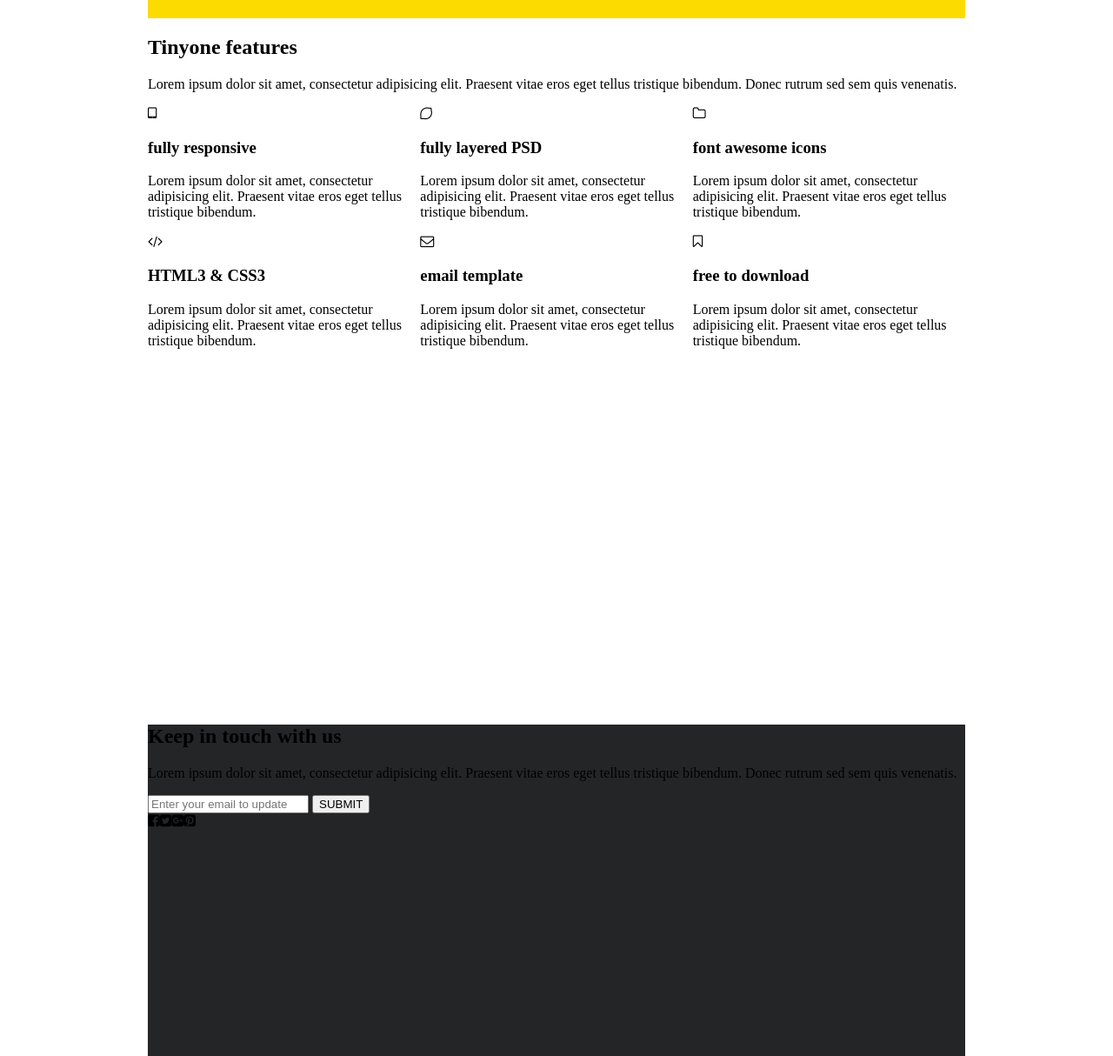
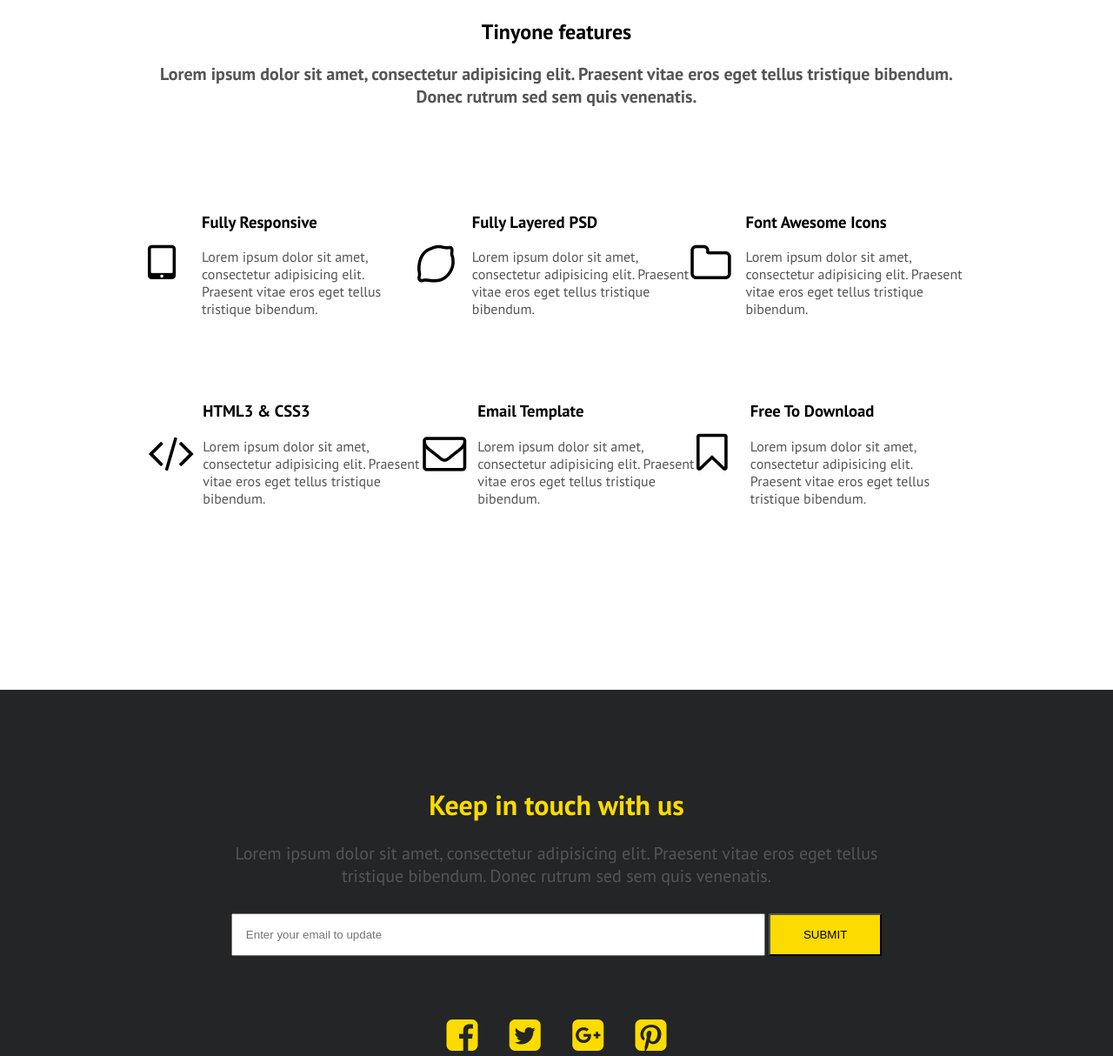
Before and after one commit to Rostazore/ExerciceMaquette1, a plain HTML site: page web/index.html in a window 1280 px wide. Shown: the part 820-2034 px from the top of the page at 87% size. Drawn offline with Linux system fonts and the light colour scheme.

Commit message:
Complet
Réalisation complète du fichier index.html

```diff
--- a/web/index.html
+++ b/web/index.html
@@ -2,124 +2,126 @@
 <html>
   <head>
     <meta charset="utf-8">
+    <link href="https://fonts.googleapis.com/css?family=PT+Sans:400,700&amp;subset=latin-ext" rel="stylesheet">
     <link rel="stylesheet" href="style/font-awesome.min.css">
     <link rel="stylesheet" href="style/style.css">
     <title>Tinyone</title>
   </head>
   <body>
+    <header>
       <div class="page">
-      <header>
         <div class="nav-bar">
           <div class="logo">
             <img src="images/Logo.png" alt="Logo Tinyone">
           </div>
           <nav>
-            <ul>
+            <ul class="menu">
               <li><a href="#">features</a></li>
               <li><a href="#">support</a></li>
               <li><a href="#">blog</a></li>
             </ul>
           </nav>
         </div>
-        <div class="ligne">
+			<div class="presentation ligne">
 				<div class="sujet .col-50">
-            <h1>inspire your inspiration</h1>
-            <p>simple to use for your app, products showcase and your inspiration</p>
-            <p>Lorem ipsum dolor sit amet, consectetur adipisicing elit. Praesent vitae eros eget tellus tristique bibendum. Donec rutrum sed sem quis venenatis. Proin viverra risus a eros volutpat tempor. In quis arcu et eros porta loboris sit.</p>
-            <img src="images/store-buttons.png" alt="Store buttons">
+					<h1>Inspire your inspiration</h1>
+					<h2>Simple to use for your app, products<br>showcase and your inspiration</h2>
+					<p>Lorem ipsum dolor sit amet, consectetur adipisicing elit.<br>Praesent vitae eros eget tellus tristique bibendum. Donec<br>utrum sed sem quis venenatis. Proin viverra risus a eros<br>volutpat tempor. In quis arcu et eros porta loboris sit.</p>
+					<img class="store" src="images/store-buttons.png" alt="Store buttons">
 				</div>
-          <img class=".col-50" src="images/iPad-Mini-White-facing.png" alt="Sujet">
+				<img class=".col-50 ipad" src="images/iPad-Mini-White-facing.png" alt="IPad">
+			</div>
 		</div>
     </header>
       <section>
+        <div class="page">
           <div class="features-titre">
-          <h2>Tinyone features</h2>
-          <p>Lorem ipsum dolor sit amet, consectetur adipisicing elit. Praesent vitae eros eget tellus tristique bibendum. Donec rutrum sed sem quis venenatis.</p>
+            <h1>Tinyone features</h1>
+            <h2>Lorem ipsum dolor sit amet, consectetur adipisicing elit. Praesent vitae eros eget tellus tristique bibendum. Donec rutrum sed sem quis venenatis.</h2>
           </div>
           <div class="articles">
             <div class="ligne">
-            <article class="resume">
-              <span class="icone"></span>
-              <span>
-                <div class="texte">
-                  <i class="fa fa-tablet" aria-hidden="true"></i>
+              <article class="resume ligne">
+                <i class="fa fa-tablet col-20" aria-hidden="true"></i>
+                <div class="texte col-80">
                   <h3>fully responsive</h3>
                   <p>Lorem ipsum dolor sit amet, consectetur adipisicing elit. Praesent vitae eros eget tellus tristique bibendum.</p>
                 </div>
-              </span>
               </article>
-            <article class="resume">
-              <span class="icone"></span>
-              <span>
-                <div class="texte">
-                  <i class="fa fa-lemon-o" aria-hidden="true"></i>
+              <article class="resume ligne">
+                <i class="fa fa-lemon-o col-20" aria-hidden="true"></i>
+                <div class="texte col-80">
                   <h3>fully layered PSD</h3>
                   <p>Lorem ipsum dolor sit amet, consectetur adipisicing elit. Praesent vitae eros eget tellus tristique bibendum.</p>
                 </div>
-              </span>
               </article>
-            <article class="resume">
-              <span class="icone"></span>
-              <span>
-                <div class="texte">
-                  <i class="fa fa-folder-o" aria-hidden="true"></i>
+              <article class="resume ligne">
+                <i class="fa fa-folder-o col-20" aria-hidden="true"></i>
+                <div class="texte col-80">
                   <h3>font awesome icons</h3>
                   <p>Lorem ipsum dolor sit amet, consectetur adipisicing elit. Praesent vitae eros eget tellus tristique bibendum.</p>
                 </div>
-              </span>
               </article>
             </div>
             <div class="ligne">
-            <article class="resume">
-              <span class="icone"></span>
-              <span>
-                <div class="texte">
-                  <i class="fa fa-code" aria-hidden="true"></i>
+              <article class="resume ligne">
+                <i class="fa fa-code col-20" aria-hidden="true"></i>
+                <div class="texte col-80">
                   <h3>HTML3 & CSS3</h3>
                   <p>Lorem ipsum dolor sit amet, consectetur adipisicing elit. Praesent vitae eros eget tellus tristique bibendum.</p>
                 </div>
-              </span>
               </article>
-            <article class="resume">
-              <span class="icone"></span>
-              <span>
-                <div class="texte">
-                  <i class="fa fa-envelope-o" aria-hidden="true"></i>
+              <article class="resume ligne">
+                <i class="fa fa-envelope-o col-20" aria-hidden="true"></i>
+                <div class="texte col-80">
                   <h3>email template</h3>
                   <p>Lorem ipsum dolor sit amet, consectetur adipisicing elit. Praesent vitae eros eget tellus tristique bibendum.</p>
                 </div>
-              </span>
               </article>
-            <article class="resume">
-              <span class="icone"></span>
-              <span>
-                <div class="texte">
-                  <i class="fa fa-bookmark-o" aria-hidden="true"></i>
+              <article class="resume ligne">
+                <i class="fa fa-bookmark-o col-20" aria-hidden="true"></i>
+                <div class="texte col-80">
                   <h3>free to download</h3>
                   <p>Lorem ipsum dolor sit amet, consectetur adipisicing elit. Praesent vitae eros eget tellus tristique bibendum.</p>
                 </div>
-              </span>
               </article>
+            </div>
           </div>
         </div>
       </section>
       <footer>
+        <div class="page">
           <div class="contact">
-          <h2>Keep in touch with us</h2>
-          <p>Lorem ipsum dolor sit amet, consectetur adipisicing elit. Praesent vitae eros eget tellus tristique bibendum. Donec rutrum sed sem quis venenatis.</p>
+            <h1>Keep in touch with us</h1>
+            <h2>Lorem ipsum dolor sit amet, consectetur adipisicing elit. Praesent vitae eros eget tellus<br>tristique bibendum. Donec rutrum sed sem quis venenatis.</h2>
             <form class="email" action="mailto:tinyone@tinyon.com" method="get">
               <input type="text" name="email" value="" placeholder="Enter your email to update">
               <input type="submit" value="SUBMIT">
             </form>
-          <div class="ligne">
-            <i class="fa fa-facebook-square" aria-hidden="true"></i>
-            <i class="fa fa-twitter-square" aria-hidden="true"></i>
-            <i class="fa fa-google-plus-square" aria-hidden="true"></i>
-            <i class="fa fa-pinterest-square" aria-hidden="true"></i>
+            <div class="reseaux">
+              <a href="#"><i class="fa fa-facebook-square" aria-hidden="true"></i></a>
+              <a href="#"><i class="fa fa-twitter-square" aria-hidden="true"></i></a>
+              <a href="#"><i class="fa fa-google-plus-square" aria-hidden="true"></i></a>
+              <a href="#"><i class="fa fa-pinterest-square" aria-hidden="true"></i></a>
             </div>
           </div>
-        <div class="infos">
-
+          <div class="infos ligne">
+            <div class="">
+              HALOVIETNAM LTD<br>66, Dang Van ngu, Dong Da<br>Hanoi, Vietnam<br>contact@halovietnam.com<br>+844 35149182
+            </div>
+            <div class="">
+              Examples<br>Shop<br>Licence
+            </div>
+            <div class="">
+              Contact<br>About<br>Privacy<br>Terms
+            </div>
+            <div class="">
+              Download<br>Support<br>Documents
+            </div>
+            <div class="">
+              Media<br>Blog<br>Forums
+            </div>
+          </div>
         </div>
       </footer>
     </div>
--- a/web/style/style.css
+++ b/web/style/style.css
@@ -1,10 +1,10 @@
 /* style.css */
 body {
   margin: 0;
-
+  font-family: 'PT Sans', sans-serif;
 }
 
-.page {
+div.page {
   width: 940px;
   margin: auto;
 }
@@ -12,8 +12,15 @@ body {
 .ligne {
   display: flex;
   flex-direction: row;
+  align-items: center;
+  justify-content: space-between;
+  margin: 0;
+  padding: 0;
 }
 
+.col-20 {
+  width: 20%;
+}
 .col-25 {
   width: 25%;
 }
@@ -23,16 +30,19 @@ body {
 .col-50 {
   width: 50%;
 }
+.col-80 {
+  width: 80%;
+}
 
-div.page {
-  margin: auto;
-  width: 940px;
+p {
+	font-size: 16px;
+  color: #555555;
 }
 
 /* Header. */
 header {
   height: 741px;
-  padding: 50px 0;
+  padding:0 0;
   background-color: #fcdb00;
 }
 /* Barre de navigation. */
@@ -40,16 +50,78 @@ div.nav-bar {
   display: flex;
   flex-direction: row;
   justify-content: space-between;
+  align-items: center;
+  padding-top: 50px;
+}
+ul.menu {
+  list-style-type: none;
+}
+ul.menu li {
+  display: inline;
+  margin-left: 60px;
+}
+ul.menu li a {
+  text-decoration: none;
+  text-transform: capitalize;
+  color: #010101;
+  font-size: 22px;
+  font-weight: bold;
 }
 /* Barre pour la présentation. */
-div.p-bar {
-  display: flex;
-  flex-direction: row;
+.presentation {
+  margin-top: 50px;
+}
+.sujet {
+  width: 400px;
+  margin-right: 160px;
+  margin-left: 10px;
+}
+/*.sujet h1*/ {
+  font-weight: bold;
+  font-size: 32px;
+}
+/*.sujet*/ h2 {
+  font-size: 20px;
+  color: #555555;
+}
+.sujet img.store {
+  margin-top: 35px;
+}
+.ipad {
+  margin-top: 0px;
+  margin-right: 50px;
+
 }
 
 /* Section. */
 section {
   height: 772px;
+}
+.features-titre {
+  margin-top: 100px;
+  text-align: center;
+}
+.articles {
+  margin-top: 70px;
+}
+.articles .ligne {
+  margin-top: 30px;
+}
+.resume .ligne  {
+  /*justify-content: flex-start;*/
+  /*align-content: flex-start;*/
+}
+.resume i {
+  margin-top: 0;
+  padding-top: 0;
+  font-size: 50px;
+  vertical-align: top;
+}
+.texte {
+
+}
+.texte h3 {
+  text-transform: capitalize;
 }
 
 /* Footer. */
@@ -57,3 +129,43 @@ footer {
   height: 767px;
   background-color: #232527;
 }
+.contact {
+  padding-top: 90px;
+  text-align: center;
+}
+.contact h1 {
+  color: #fcdb00;
+}
+.contact h2 {
+  font-weight: normal;
+}
+.contact form {
+  margin-top: 30px;
+}
+.contact form input {
+  padding: 15px 15px;
+}
+.contact form input[type="text"] {
+  width: 580px;
+  color: #555555;
+}
+.contact form input[type="submit"] {
+  width: 130px;
+  border-radius: 2px;
+  background-color: #fcdb00;
+  box-shadow: none;
+}
+.reseaux {
+  margin-top: 70px;
+}
+.reseaux i {
+  margin: 0;
+  padding: 0 16px;
+  font-size: 42px;
+  color: #fcdb00;
+}
+.infos {
+  margin-top: 120px;
+  padding-right: 80px;
+  color: #d4d4d4;
+}
```
Also changed, not shown: 1 other file. Lines whose indentation alone changed are shown as unchanged.
